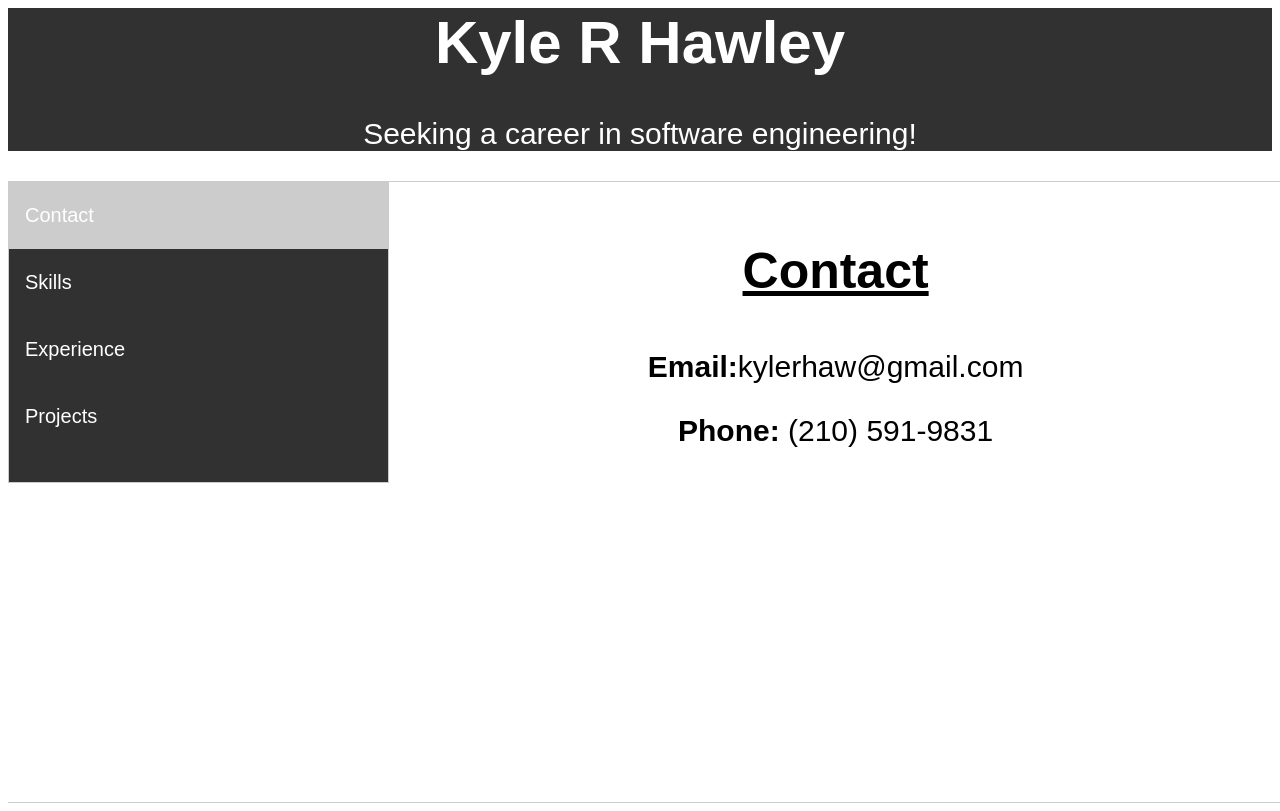
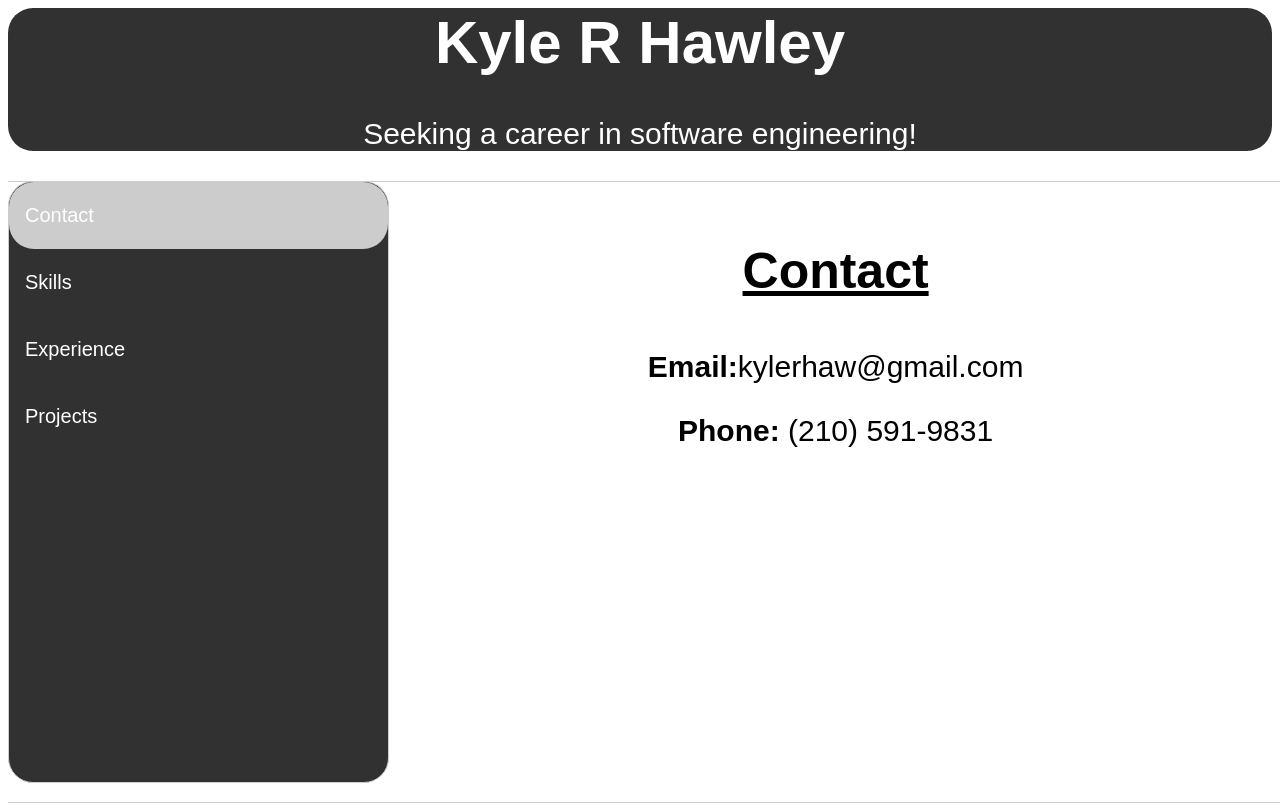
Before and after one commit to hawleykyle/Portfolio, a PHP site: page / in a window 1280 px wide. Run offline with PHP 8.4, Linux system fonts and the light colour scheme; some web fonts are replaced.

Commit message:
first website commit

```diff
--- a/site.css
+++ b/site.css
@@ -8,6 +8,7 @@ html,body{
     color: white;
     background-color: rgb(49, 49, 49);
     text-align: center;
+    border-radius: 25px;
     /*those styles get inherited from body unless they are over written in this class. Thats why this is called a cascading style sheet
     styles cascade downward, from top element to inner element
     so black-background should pass in font-size and text-align from body
@@ -26,7 +27,8 @@ html,body{
     border: 1px solid #ccc;
     background-color: rgb(49, 49, 49);
     width: 30%;
-    height: 300px;
+    height: 600px;
+    border-radius: 25px;
 
   }
 
@@ -43,6 +45,7 @@ html,body{
     cursor: pointer;
     transition: 0.3s;
     font-size: 20px;
+    border-radius: 25px;
   }
 
   /* Change background color of buttons on hover */
@@ -66,7 +69,6 @@ html,body{
   }
   ul {
     text-align: left;
-    width: 100%;
     position:relative;
     left: 30%;
     }
```
